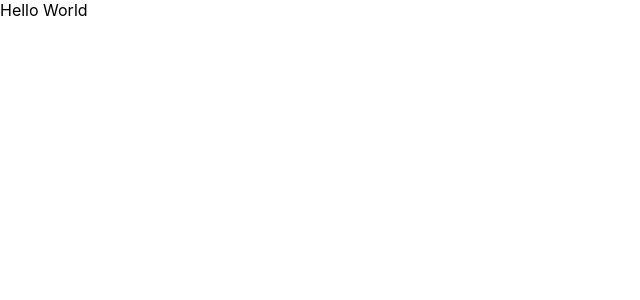
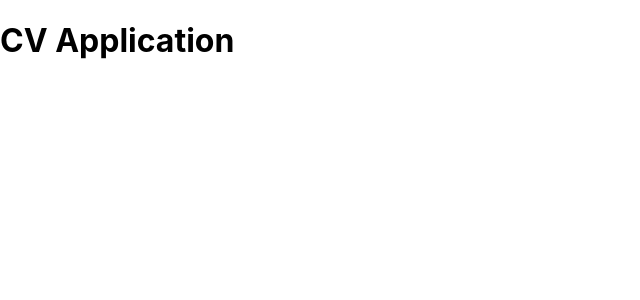
Before and after one commit to chapmancbVCU/cv-application, a React (Create React App) app: page / in a window 1280 px wide. Shown: the top 300 px of the page, without its empty margins (0-640 px from the left). Built offline with nearby package versions, Linux system fonts and the light colour scheme.

Commit message:
Added header tag to render function.

```diff
--- a/src/App.tsx
+++ b/src/App.tsx
@@ -1,18 +1,22 @@
 /******************************************************************************
  * IMPORTS                                                                    *
  *****************************************************************************/
+import './App.css';
+import Header from './components/Header';
 import React, { Component } from 'react';
-import './App.css';
+
 
 
 class App extends Component {
-  constructor(props: any) {
-    super(props);
-  }
+    constructor(props: any) {
+        super(props);
+    }
 
-  render() {
-    return <div>Hello World</div>;
-  }
+    render() {
+        return(
+          <Header />
+        );
+    }
 }
 
 export default App;
```
